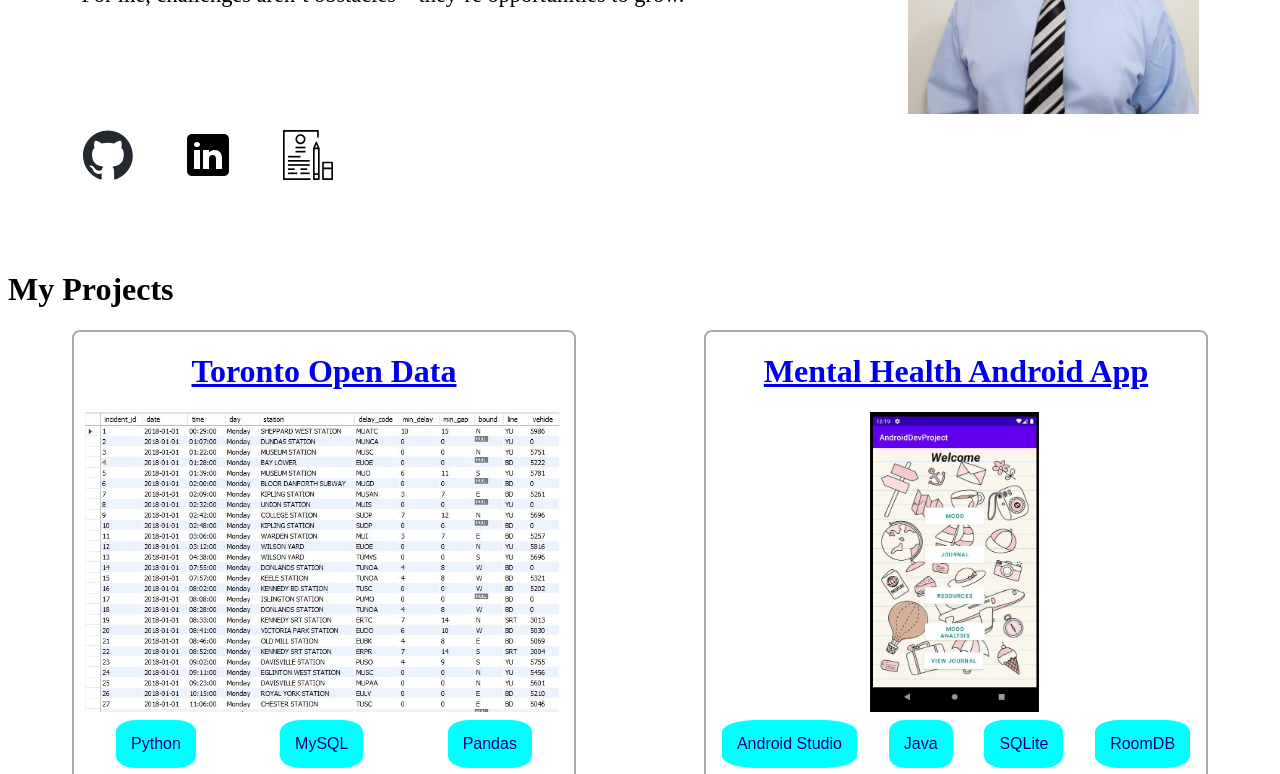
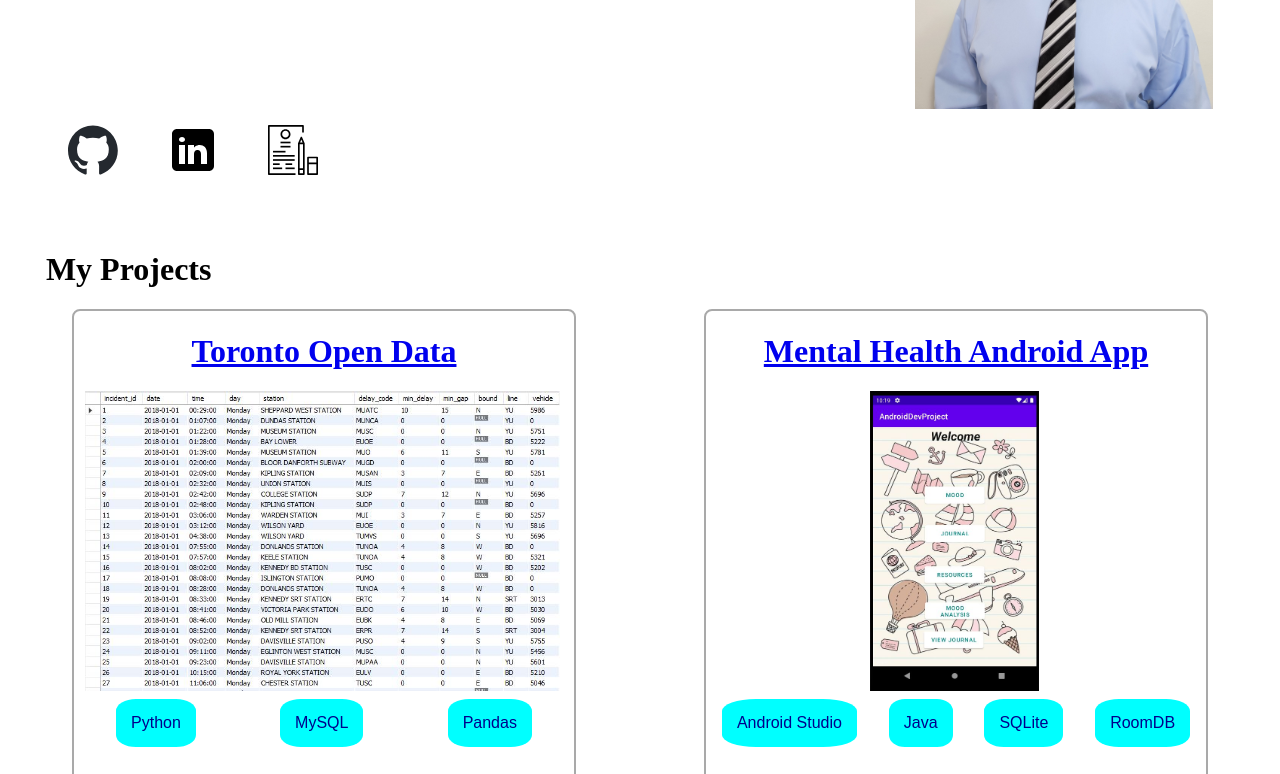
Before and after one commit to RaiyanAfiz/portofolio-website, a React (Vite) app: page / in a window 1280 px wide. Shown: the part 413-1187 px from the top of the page. Built offline with nearby package versions, Linux system fonts and the light colour scheme.

Commit message:
Quick Name Change and Refactoring

```diff
--- a/src/App.jsx
+++ b/src/App.jsx
@@ -1,5 +1,5 @@
 import About from "./components/About/About";
-import Contact from "./components/Contact";
+import Footer from "./components/Footer";
 import Projects from "./components/Projects/Projects";
 
 const App = () => {
@@ -7,7 +7,7 @@ const App = () => {
     <div>
       <About />
       <Projects />
-      <Contact />
+      <Footer />
     </div>
   );
 };
--- a/src/components/About/About.css
+++ b/src/components/About/About.css
@@ -1,6 +1,6 @@
 .hero {
   display: flex;
-  padding: 50px;
+  padding: 2.75%;
   flex-direction: column;
 }
 
--- a/src/components/Contact.jsx
+++ b/src/components/Footer.jsx
@@ -1,4 +1,4 @@
-const Contact = () => {
+const Footer = () => {
   return (
     <div>
       <h1 id="contact-style">
@@ -9,4 +9,4 @@ const Contact = () => {
   );
 };
 
-export default Contact;
+export default Footer;
--- a/src/components/Projects/ProjectCards.jsx
+++ b/src/components/Projects/ProjectCards.jsx
@@ -1,6 +1,6 @@
 const ProjectCards = ({ projectProp }) => {
   return (
-    <div className="project">
+    <div className="projectCard">
       <h1 id="p-title">
         <a href={projectProp.link}>{projectProp.title}</a>
       </h1>
--- a/src/components/Projects/Projects.css
+++ b/src/components/Projects/Projects.css
@@ -1,19 +1,23 @@
-.projectsCards {
+#project-section-title {
+  padding-left: 3%;
+}
+
+.projects {
   display: flex;
   flex-direction: row;
   justify-content: space-around;
   flex-wrap: wrap;
-  row-gap: 20px;
+  row-gap: 25px;
 }
 
-.project {
+.projectCard {
   width: 500px;
   border: 2px solid darkgray;
   border-radius: 8px;
   transition: 0.3s;
 }
 
-.project:hover {
+.projectCard:hover {
   background-color: darkcyan;
   color: white;
 }
--- a/src/components/Projects/Projects.jsx
+++ b/src/components/Projects/Projects.jsx
@@ -5,8 +5,8 @@ import "./Projects.css";
 const Projects = () => {
   return (
     <div>
-      <h1>My Projects</h1>
-      <div className="projectsCards">
+      <h1 id="project-section-title">My Projects</h1>
+      <div className="projects">
         {myProjects.reverse().map((project) => (
           <ProjectCards projectProp={project} />
         ))}
```
